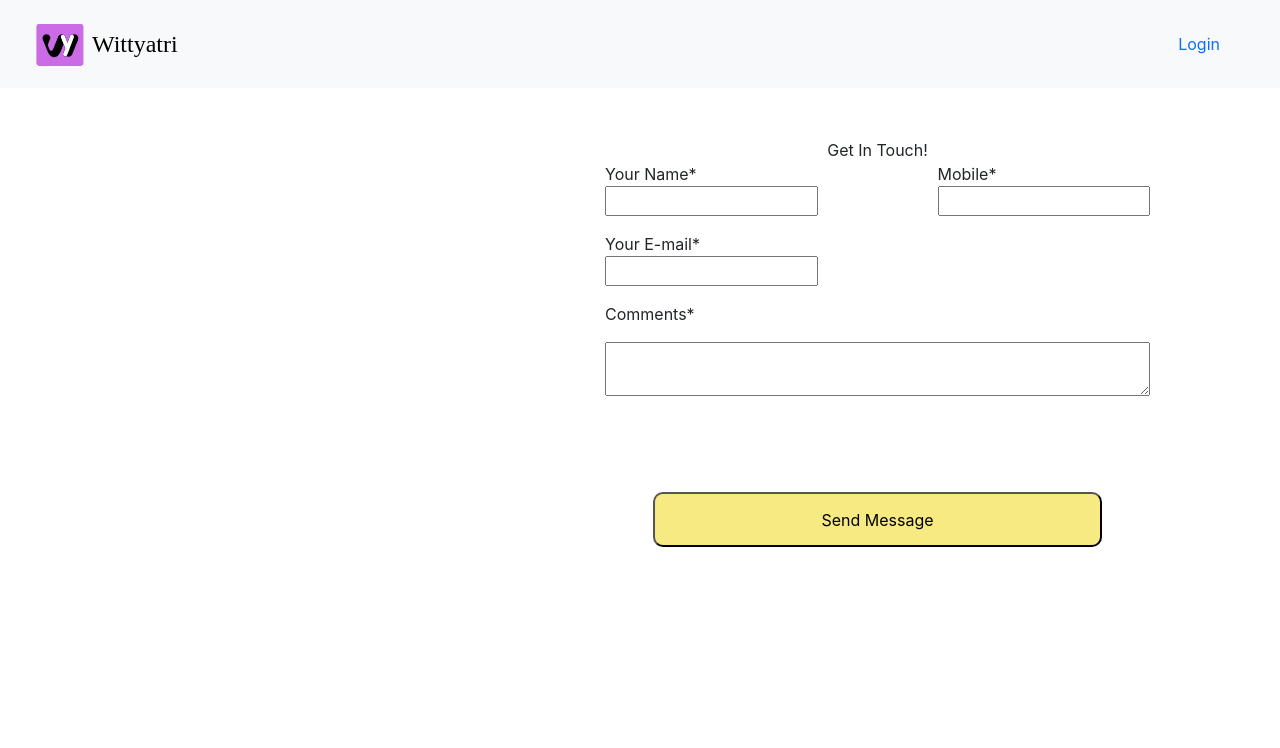
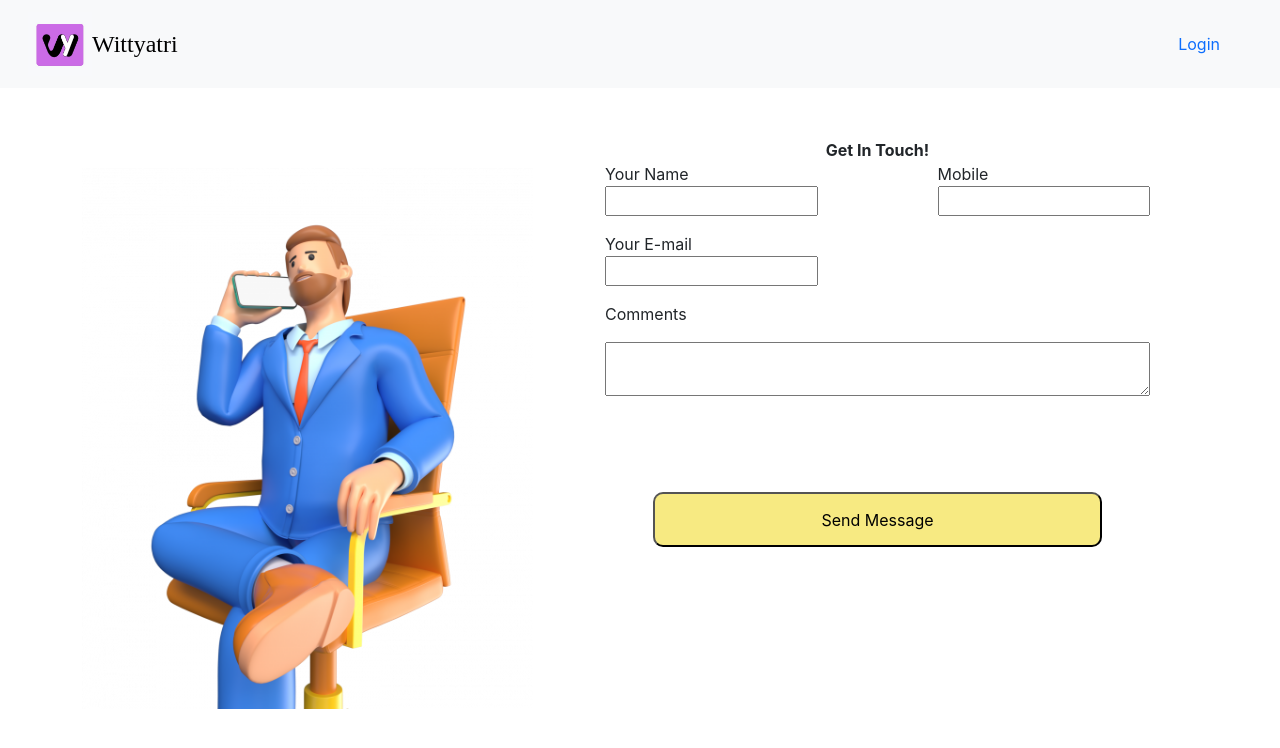
Before and after one commit to agaurav0019/wittyatri, a React (Create React App) app: page /ContactUs in a window 1280 px wide. Shown: the top 748 px of the page. Built offline with nearby package versions, Linux system fonts and the light colour scheme; the HTML template or start-up script is replaced by a standard one.

Commit message:
Contact Us - image updated

```diff
--- a/src/components/packages/Packages.tsx
+++ b/src/components/packages/Packages.tsx
@@ -20,7 +20,7 @@ const Packages = (props: any) => {
   }
   return (
     <>
-      <div className="container pt-3 pb-3 mt-2">
+      <div className="container pt-2 pb-2 mt-1">
         <div className="d-flex justify-content-between">
           <h2>Packages</h2>
           <button
@@ -31,7 +31,7 @@ const Packages = (props: any) => {
           </button>
         </div>
 
-        <div className="row mt-5">
+        <div className="row mt-3">
           <div className="col-lg-3 col-md-4 col-sm-12 mb-3">
             <div className="card">
               <img
--- a/src/pages/ContactUs/ContactUsBody.jsx
+++ b/src/pages/ContactUs/ContactUsBody.jsx
@@ -1,5 +1,6 @@
 import React, { useState } from "react";
 import "./ContactUsBody.css";
+import img_call from "../../assets/Businessman on a call while sitting - 480x576.png";
 // import axios from "axios";
 
 const ContactUsBody = () => {
@@ -28,6 +29,9 @@ const ContactUsBody = () => {
     <div className="container" style={{ marginTop: "50px" }}>
       <div className="row">
         <div className="col-lg-5 col-md-12 col-sm-12">
+        <div style={{ marginTop: "30px" }}>
+            <img className="img-fluid" src={img_call} alt="broken" />
+        </div>
         </div>
         <div className="col-lg-7 col-md-12 col-sm-12 text-center">
           <div className="formSection">
@@ -35,14 +39,14 @@ const ContactUsBody = () => {
               className="formTitle"
               style={{ paddingLeft: "60px", paddingRight: "60px" }}
             >
-              Get In Touch!
+              <b>Get In Touch!</b>
             </div>
             <div className="row">
               <div
                 className="col-lg-6 col-md-6 col-sm-12 text-start d-flex flex-column mb-3"
                 style={{ paddingLeft: "60px", paddingRight: "60px" }}
               >
-                <label>Your Name*</label>
+                <label>Your Name</label>
                 <input
                   type="text"
                   value={name}
@@ -55,7 +59,7 @@ const ContactUsBody = () => {
                 className="col-lg-6 col-md-6 col-sm-12 text-start d-flex flex-column mb-3"
                 style={{ paddingLeft: "60px", paddingRight: "60px" }}
               >
-                <label>Mobile*</label>
+                <label>Mobile</label>
                 <input
                   type="text"
                   vlaue={mobile}
@@ -68,7 +72,7 @@ const ContactUsBody = () => {
                 className="col-lg-6 col-md-6 col-sm-12 text-start d-flex flex-column mb-3"
                 style={{ paddingLeft: "60px", paddingRight: "60px" }}
               >
-                <label>Your E-mail*</label>
+                <label>Your E-mail</label>
                 <input
                   type="email"
                   value={email}
@@ -81,7 +85,7 @@ const ContactUsBody = () => {
                 className="col-lg-12 col-md-12 col-sm-12 text-start d-flex flex-column mb-3"
                 style={{ paddingLeft: "60px", paddingRight: "60px" }}
               >
-                <label className="mb-3">Comments*</label>
+                <label className="mb-3">Comments</label>
                 <textarea
                   type="text"
                   value={message}
```
Also changed, not shown: src/pages/homepage/HomePage.tsx (+0 -8 lines), src/assets/Businessman on a call while sitting - 480x576.png (added).
